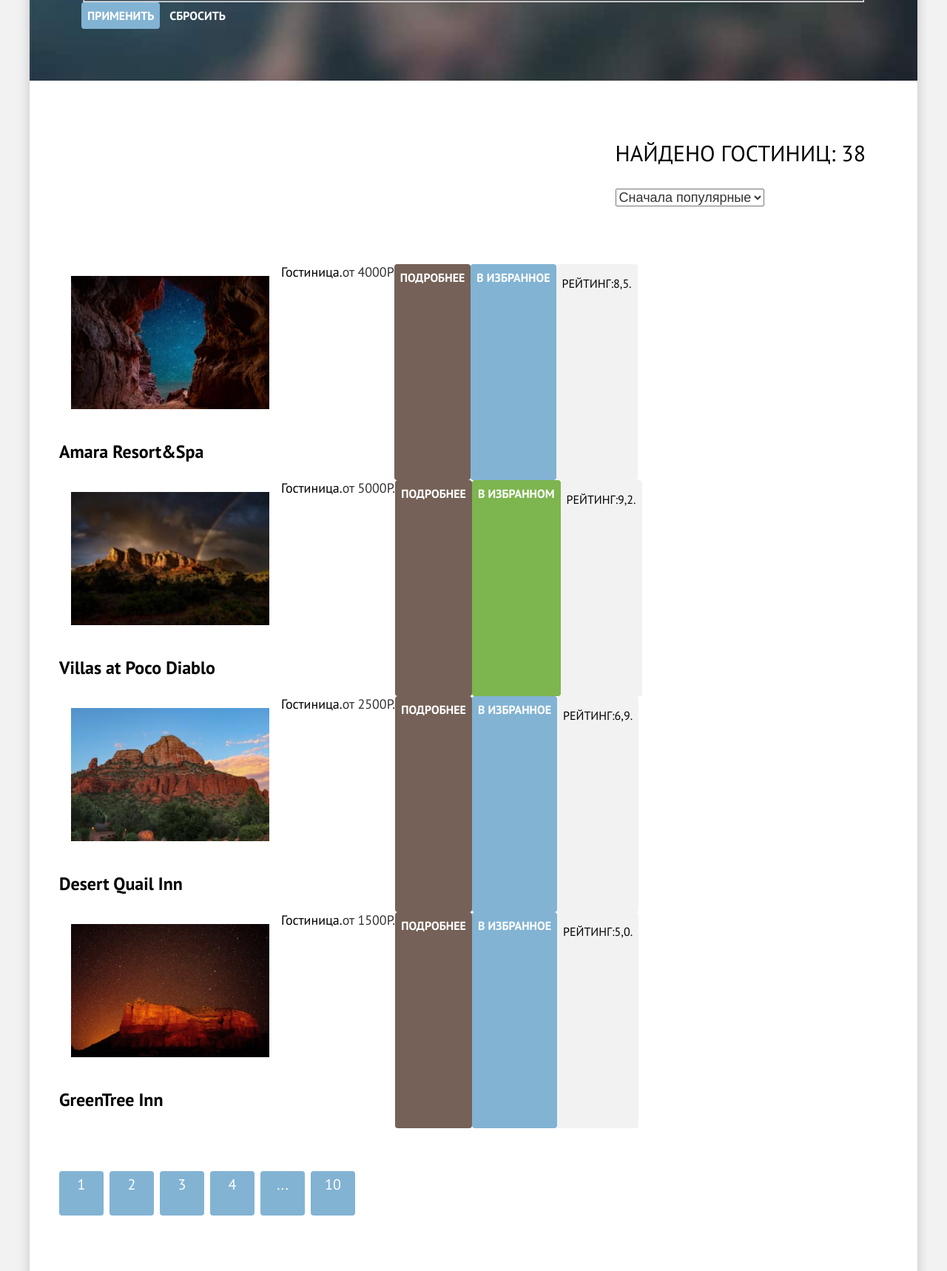
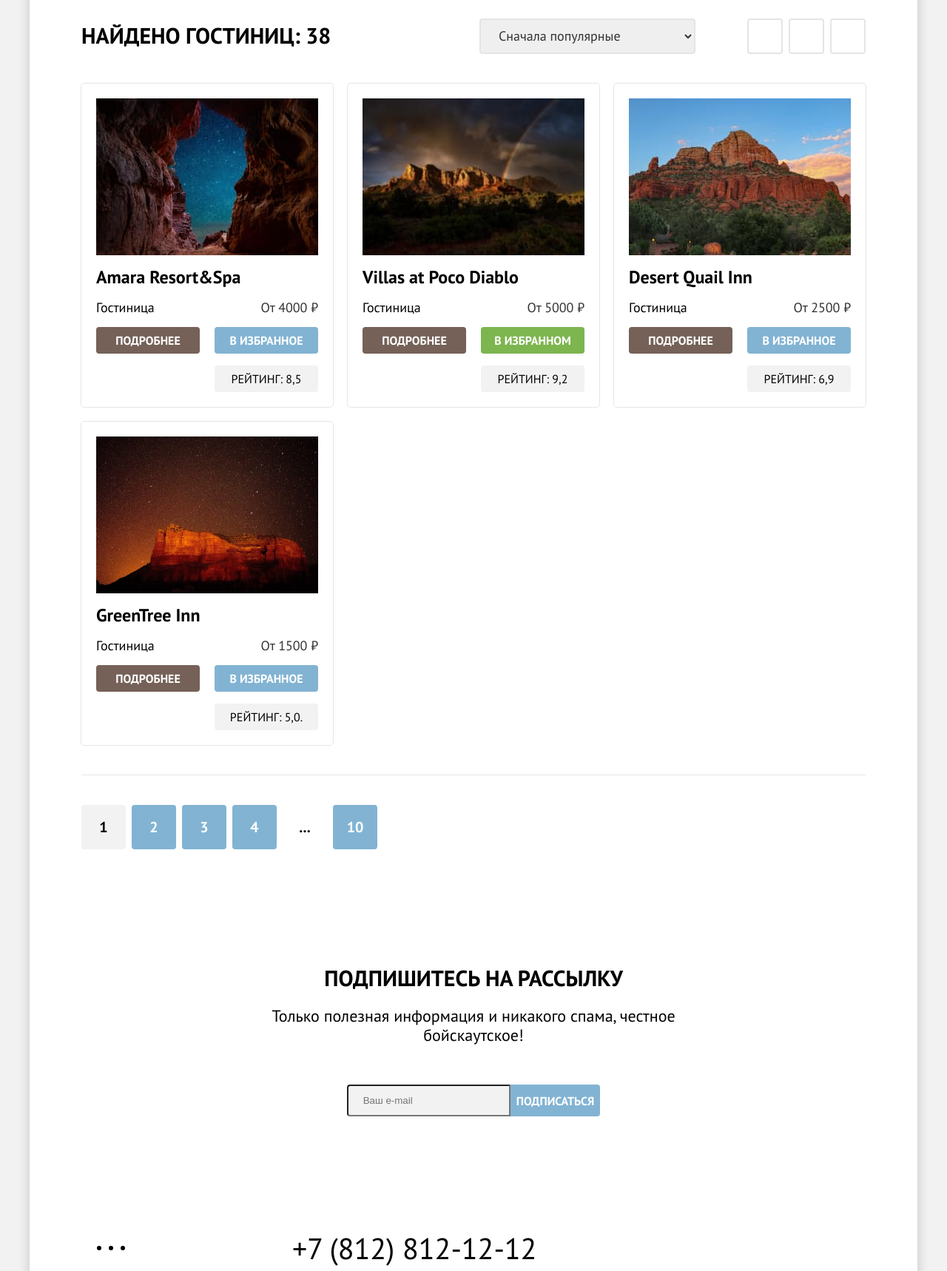
Before and after one commit to htmlacademy-htmlcss/2177095-sedona-35, a plain HTML site: page catalog.html in a window 1280 px wide. Shown: the part 680-2398 px from the top of the page at 74% size. Drawn offline with Linux system fonts and the light colour scheme.

Commit message:
Выполняет домашнее задание по Сеткам

```diff
--- a/catalog.html
+++ b/catalog.html
@@ -1,10 +1,9 @@
 <!DOCTYPE html>
 <html lang="ru">
-
   <head>
-    <meta charset="utf-8">
+    <meta charset="utf-8" />
     <title>Html Academy Седона</title>
-    <link rel="stylesheet" href="styles/styles.css">
+    <link rel="stylesheet" href="styles/styles.css" />
   </head>
 
   <body>
@@ -12,8 +11,13 @@
       <header class="page-header">
         <nav class="navigation">
           <a class="navigation-logo" href="index.html">
-            <img class="page-header-logo" src="images/icons/logo.svg" alt="Логотип города Седона." width="140"
-              height="70">
+            <img
+              class="page-header-logo"
+              src="images/icons/logo.svg"
+              alt="Логотип города Седона."
+              width="140"
+              height="70"
+            />
           </a>
 
           <ul class="navigation-list">
@@ -29,16 +33,14 @@
           </ul>
           <ul class="navigation-list navigation-user">
             <li class="navigation-item">
-              <a class="navigation-link" href="#">
-                <span class="visually-hidden">Поиск.</span></a>
+              <a class="navigation-link-search" href="#"> <span class="visually-hidden">Поиск.</span></a>
             </li>
             <li class="navigation-item-user">
-              <a class="navigation-link navigation-link-favorites" href="#">
-                <span class="favorite-count">12.</span>
+              <a class="navigation-link-favorites" href="#">
                 <span class="visually-hidden">отелей добавлено в избранное.</span>
               </a>
             </li>
-            <li class="navigation-item-user ">
+            <li class="navigation-item-user">
               <a class="button button-brown navigation-link-user" href="#">Хочу сюда!</a>
             </li>
           </ul>
@@ -61,27 +63,26 @@
           </header>
           <h2 class="visually-hidden">Фильтр для поиска гостиниц в Седоне.</h2>
           <form class="catalog-filter-search" action="https://echo.htmlacademy.ru/" method="get">
-
             <fieldset class="search-filter-group">
               <legend class="search-filter-title">Инфраструктура:</legend>
               <ul class="search-filter-list">
                 <li class="search-filter-item">
                   <label class="control">
-                    <input class="control-input" type="checkbox" name="Infrastructure" value="swimming-pool" checked>
+                    <input class="control-input" type="checkbox" name="Infrastructure" value="swimming-pool" checked />
                     Бассейн
                   </label>
                 </li>
 
                 <li class="search-filter-item">
                   <label class="control">
-                    <input class="control-input" type="checkbox" name="Infrastructure" value="parking" checked>
+                    <input class="control-input" type="checkbox" name="Infrastructure" value="parking" checked />
                     Парковка
                   </label>
                 </li>
 
                 <li class="search-filter-item">
                   <label class="control">
-                    <input class="control-input" type="checkbox" name="Infrastructure" value="wi-fi">
+                    <input class="control-input" type="checkbox" name="Infrastructure" value="wi-fi" />
                     Wi-Fi
                   </label>
                 </li>
@@ -94,21 +95,21 @@
               <ul class="search-filter-list">
                 <li class="search-filter-item">
                   <label class="control">
-                    <input class="control-input" type="radio" name="type-of-housing" value="Hotel" checked>
+                    <input class="control-input" type="radio" name="type-of-housing" value="Hotel" checked />
                     Гостиница
                   </label>
                 </li>
 
                 <li class="search-filter-item">
                   <label class="control">
-                    <input class="control-input" type="radio" name="type-of-housing" value="Motel">
+                    <input class="control-input" type="radio" name="type-of-housing" value="Motel" />
                     Мотель
                   </label>
                 </li>
 
                 <li class="search-filter-item">
                   <label class="control">
-                    <input class="control-input" type="radio" name="type-of-housing" value="Apartments">
+                    <input class="control-input" type="radio" name="type-of-housing" value="Apartments" />
                     Апартаменты
                   </label>
                 </li>
@@ -121,12 +122,9 @@
             <button class="button button-reset" type="reset">Сбросить</button>
           </form>
         </div>
-        <!-- Карточки отелей (ниже)-->
         <section class="result">
           <div class="sort-result">
             <p class="search-result">Найдено гостиниц: 38</p>
-
-            <!--Добавляем выпадающий список ниже -->
 
             <select class="select-control" aria-label="Сортировка">
               <option value="popular">Сначала популярные</option>
@@ -136,81 +134,114 @@
 
             <!-- Добавляем вариант отображения каталога на странице ниже -->
 
-            <a class="button button-table" href="#">
+            <ul class="result-direction-list">
+              <li class="result-direction-item">
+                <a class="result-direction-link button-table" href="#">
                   <span class="visually-hidden">Показать в виде таблицы.</span>
                 </a>
-            <a class="button button-card" href="#">
+              </li>
+              <li class="result-direction-item">
+                <a class="result-direction-link button-card" href="#">
                   <span class="visually-hidden">Показать одну карточку.</span>
                 </a>
-            <a class="button button-list" href="#">
+              </li>
+              <li class="result-direction-item">
+                <a class="result-direction-link button-list" href="#">
                   <span class="visually-hidden">Показать в виде списка.</span>
                 </a>
+              </li>
+            </ul>
           </div>
-        </section>
-
-        <ul>
+          <ul class="hotel-list">
             <li class="hotel-card">
               <a class="hotel-card-link" href="#">
-              <img class="hotel-card-image" src="images/content/hotel-amara-resort-spa.jpg"
-                alt="фото гостиницы Amara Resort&Spa." width="300" height="212">
+                <img
+                  class="hotel-card-image"
+                  src="images/content/hotel-amara-resort-spa.jpg"
+                  alt="фото гостиницы Amara Resort&Spa."
+                  width="300"
+                  height="212"
+                />
                 <h3 class="hotel-card-title">Amara Resort&Spa</h3>
               </a>
-            <span class="hotel-card-description">Гостиница.</span>
-            <span class="hotel-card-price">от 4000Р</span>
-            <a class="button button-brown  hotel-card-button" href="#">Подробнее</a>
+             <div class="hotel-card-content">
+                <span class="hotel-card-description">Гостиница</span>
+                <span class="hotel-card-price">От 4000 ₽</span>
+                <a class="button button-brown hotel-card-button" href="#">Подробнее</a>
                 <a class="button button-blue add-to-favorites" href="#">В избранное</a>
                 <span class="hotel-stars hotel-stars-4">
                   <span class="visually-hidden">4 звезды.</span>
                 </span>
-            <span class="button button-grey hotel-card-rating">Рейтинг:8,5.</span>
+                <span class="button button-grey hotel-card-rating">Рейтинг: 8,5</span>
+             </div>
             </li>
             <li class="hotel-card">
               <a class="hotel-card-link" href="#">
-              <img class="hotel-card-image" src="images/content/hotel-villas-poco-diablo.jpg"
-                alt="фото гостиницы Villas at Poco Diablo." width="300" height="212">
+                <img
+                  class="hotel-card-image"
+                  src="images/content/hotel-villas-poco-diablo.jpg"
+                  alt="фото гостиницы Villas at Poco Diablo."
+                  width="300"
+                  height="212"
+                />
                 <h3 class="hotel-card-title">Villas at Poco Diablo</h3>
               </a>
-            <span class="hotel-card-description">Гостиница.</span>
-            <span class="hotel-card-price">от 5000Р.</span>
+              <div class="hotel-card-content">
+                <span class="hotel-card-description">Гостиница</span>
+                <span class="hotel-card-price">От 5000 ₽</span>
                 <a class="button button-brown hotel-card-button" href="#">Подробнее</a>
                 <a class="button button-green button add-to-favorites" href="#">В избранном</a>
                 <span class="hotel-stars hotel-stars-4">
                   <span class="visually-hidden">4 звезды.</span>
                 </span>
-            <span class="button button-grey hotel-card-rating">Рейтинг:9,2.</span>
+                <span class="button button-grey hotel-card-rating">Рейтинг: 9,2</span>
+              </div>
             </li>
             <li class="hotel-card">
               <a class="hotel-card-link" href="#">
-              <img class="hotel-card-image" src="images/content/hotel-desert-quail-inn.jpg"
-                alt="фото гостиницы Desert Quail Inn." width="300" height="212">
+                <img
+                  class="hotel-card-image"
+                  src="images/content/hotel-desert-quail-inn.jpg"
+                  alt="фото гостиницы Desert Quail Inn."
+                  width="300"
+                  height="212"
+                />
                 <h3 class="hotel-card-title">Desert Quail Inn</h3>
               </a>
-            <span class="hotel-card-description">Гостиница.</span>
-            <span class="hotel-card-price">от 2500Р.</span>
+              <div class="hotel-card-content">
+                <span class="hotel-card-description">Гостиница</span>
+                <span class="hotel-card-price">От 2500 ₽</span>
                 <a class="button button-brown hotel-card-button" href="#">Подробнее</a>
                 <a class="button button-blue button add-to-favorites" href="#">В избранное</a>
                 <span class="hotel-stars hotel-stars-3">
                   <span class="visually-hidden">3 звезды.</span>
                 </span>
-            <span class="button button-grey hotel-card-rating">Рейтинг:6,9.</span>
+                <span class="button button-grey hotel-card-rating">Рейтинг: 6,9</span>
+              </div>
             </li>
             <li class="hotel-card">
               <a class="hotel-card-link" href="hotel.html">
-              <img class="hotel-card-image" src="images/content/hotel-greentree-inn.jpg"
-                alt="фото гостиницы GreenTree Inn." width="300" height="212">
+                <img
+                  class="hotel-card-image"
+                  src="images/content/hotel-greentree-inn.jpg"
+                  alt="фото гостиницы GreenTree Inn."
+                  width="300"
+                  height="212"
+                />
                 <h3 class="hotel-card-title">GreenTree Inn</h3>
               </a>
-            <span class="hotel-card-description">Гостиница.</span>
-            <span class="hotel-card-price">от 1500Р.</span>
+              <div class="hotel-card-content">
+                <span class="hotel-card-description">Гостиница</span>
+                <span class="hotel-card-price">От 1500 ₽</span>
                 <a class="button button-brown hotel-card-button" href="housing.html">Подробнее</a>
                 <a class="button button-blue button add-to-favorites" href="#">В избранное</a>
                 <span class="hotel-stars hotel-stars-2">
                   <span class="visually-hidden">2 звезды.</span>
                 </span>
-            <span class="button button-grey hotel-card-rating">Рейтинг:5,0.</span>
+                <span class="button button-grey hotel-card-rating">Рейтинг: 5,0.</span>
+              </div>
             </li>
           </ul>
-        <div class="pagination-container">
           <ul class="pagination">
             <li class="pagination-item">
               <a class="pagination-link pagination-current">1</a>
@@ -231,17 +262,22 @@
               <a class="pagination-link" href="#">10</a>
             </li>
           </ul>
-        </div>
+        </section>
 
         <section class="newsletter newsletter-inner">
           <h2 class="newsletter-title">Подпишитесь на рассылку</h2>
           <p class="newsletter-description">Только полезная информация и никакого спама, честное бойскаутское!</p>
 
-
           <form class="newsletter-form" action="https://echo.htmlacademy.ru/" method="post">
             <label>
-              <input class="field" placeholder="Ваш e-mail" type="email" name="newsletter-email" id="newsletter-email"
-                required>
+              <input
+                class="field"
+                placeholder="Ваш e-mail"
+                type="email"
+                name="newsletter-email"
+                id="newsletter-email"
+                required
+              />
               <span class="visually-hidden">Email.</span>
             </label>
             <button class="button button-blue newsletter-button" type="submit">Подписаться</button>
@@ -277,11 +313,9 @@
 
         <section class="copyright">
           <h2 class="visually-hidden">Сайт сделан в HTML Academy.</h2>
-          <a class="footer-logo-link" href="https://htmlacademy.ru/">
-          </a>
+          <a class="footer-logo-link" href="https://htmlacademy.ru/"> </a>
         </section>
       </footer>
     </div>
   </body>
-
 </html>
--- a/styles/styles.css
+++ b/styles/styles.css
@@ -59,6 +59,7 @@ body {
   border-radius: 4px;
   text-decoration: none;
   padding: 8px;
+
 }
 
 .button-blue {
@@ -75,6 +76,7 @@ body {
 
 .button-grey {
   background-color: #f2f2f2;
+  cursor: default;
 }
 
 .button-reset {
@@ -93,36 +95,38 @@ body {
 
 .page-header {
   padding: 0 70px;
-  justify-content: space-between;
+  margin-bottom: -6px;
+  position: relative;
+  z-index: 1;
+}
+
+.navigation {
+  display: flex;
 }
 
 .navigation-link {
   display: block;
-  padding: 20px 21px;
-  font-weight: 700px;
+  padding: 20px 16px;
+  font-weight: 700;
   font-size: 20px;
   line-height: 24px;
   color: #000000;
   text-decoration: none;
 }
 
-
 .navigation-list {
   list-style-type: none;
-  margin: 0;
+  margin: 0 28px 0 0;
   padding: 0;
-  width: 507px;
   display: flex;
   flex-wrap: wrap;
-  }
+}
 
-  .navigation-user .navigation-link {
-    min-width: 20px;
-    min-height: 24px;
-  }
-  .navigation-user {
-
-  }
+.navigation-user  {
+  list-style-type: none;
+  margin: 0 0 0 auto;
+  padding: 0;
+}
 
 .favorite-count {
   font-weight: 400;
@@ -133,7 +137,6 @@ body {
 
 .main-container {
   flex-grow: 1;
-  padding: 0 70px;
 }
 
 .page-header-logo {
@@ -141,7 +144,6 @@ body {
   margin: 0;
   padding: 0;
 }
-
 
 .button-navigation-link-user {
   text-transform: uppercase;
@@ -218,7 +220,6 @@ body {
   padding: 0;
   list-style-type: none;
   display: flex;
-
 }
 
 .advantages-item {
@@ -280,6 +281,7 @@ body {
 }
 
 .search-title {
+  margin: 0 0 20px;
   font-size: 30px;
   line-height: 36px;
   text-align: center;
@@ -288,6 +290,7 @@ body {
 }
 
 .search-description {
+  margin: 0;
   font-weight: 400;
   font-size: 22px;
   line-height: 26px;
@@ -295,11 +298,13 @@ body {
   color: #333333;
 }
 
-.button-brown-search {
-  display: flex;
-  background: #756157;
+.button-search {
+  line-height: 36px;
+  font-size: 20px;
+  display: table;
+  margin: 54px auto 0;
   border-radius: 4px;
-  padding: 8px, 50px;
+  padding: 8px 50px;
 }
 
 .newsletter {
@@ -318,27 +323,29 @@ body {
   font-size: 30px;
   line-height: 36px;
   text-transform: uppercase;
-  color: #FFFFFF;
+  color: #ffffff;
+  margin: 0 0 20px 0;
 }
 
 .newsletter-description {
   font-size: 22px;
   line-height: 26px;
   text-align: center;
-  color: #FFFFFF
+  color: #ffffff;
+  margin: 0 0 54px 0;
 }
 
 .field {
   display: flex;
   padding: 12px 20px;
-  background-color: #F2F2F2;
+  background-color: #f2f2f2;
   border-radius: 4px 0 0 4px;
 }
 
 .button-blue-newsletter {
   display: flex;
   padding: 8px 50px;
-  background-color: #82B3D3;
+  background-color: #82b3d3;
   border-radius: 0 4px 4px 0;
 }
 
@@ -348,8 +355,9 @@ body {
   color: #000000;
   text-transform: uppercase;
   text-decoration: none;
+  justify-self: center;
+
 }
-
 
 /* main catalog */
 
@@ -367,13 +375,12 @@ body {
 }
 
 .inner-header-title {
-
   margin-bottom: 8px;
   font-size: 60px;
   line-height: 78px;
   text-align: left;
   vertical-align: top;
-  color: #FFFFFF;
+  color: #ffffff;
 }
 
 .breadcrumbs {
@@ -381,9 +388,7 @@ body {
   margin: 0;
   padding: 0;
   list-style-type: none;
-  color: #FFFFFF;
-
-
+  color: #ffffff;
 }
 
 .breadcrumbs-item {
@@ -397,76 +402,93 @@ body {
   text-decoration: none;
   font-size: 16px;
   line-height: 21px;
-  color: #FFFFFF;
+  color: #ffffff;
 }
 
 .result {
+  padding: 50px 70px 60px 70px;
+  background-color: #ffffff;
+}
+
+.sort-result {
   display: flex;
-  flex-direction: column;
-  align-items: flex-end;
-  padding: 50px 70px 60px;
-  background-color: #FFFFFF;
+  margin-bottom: 40px;
+}
+
+.search {
+  padding: 96px;
 }
 
 .search-result {
-  font-style: bold;
+  margin: 5px 30px 0 0;
+  font-weight: 700;
   font-size: 30px;
   line-height: 36px;
-  text-align: left;
   color: #000000;
-  padding: 50px, 70px, 60px, 70px;
   text-transform: uppercase;
 }
 
 .search-filter-title {
-
   font-size: 20px;
   line-height: 24px;
   font-weight: 700;
   text-transform: capitalize;
-  color: #FFFFFF;
+  color: #ffffff;
 }
 
 .search-filter-item {
   font-weight: 400;
   font-size: 18px;
-  line-height: 23px;
-  color: #FFFFFF;
+  line-height: 21px;
+  color: #ffffff;
 }
 
 .select-control {
+  font-family: inherit;
   font-weight: 400;
   font-size: 18px;
   line-height: 21px;
   color: #333333;
+  padding: 10px 50px 10px 20px;
+  width: 292px;
+  border: 2px solid #e5e5e5;
+  border-radius: 4px;
+  height: 48px;
+  margin: 0 70px 0 auto;
 }
 
 .footer-social-link {
-  color: #83B3D3;
+  color: #83b3d3;
 }
 
+.footer-social-list {
+  display: flex;
+  flex-wrap: wrap;
+}
 .control {
   font-size: 20px;
   line-height: 24px;
   text-transform: capitalize;
-  color: #FFFFFF;
+  color: #ffffff;
 }
 
 .control-input {
   font-size: 18px;
   line-height: 23px;
-  color: #FFFFFF;
+  color: #ffffff;
 }
 
 .hotel-card-title {
+  margin: 0;
   font-size: 24px;
   line-height: 28px;
   color: #000000;
 }
 
-.hotel-card-image {
-  width: 300px;
-  padding: 16px;
+.hotel-card-content {
+  display: grid;
+  grid-template-columns: repeat(2, 1fr);
+  grid-gap: 16px 20px;
 }
 
 .hotel-card-description {
@@ -479,20 +501,25 @@ body {
 }
 
 .hotel-card-rating {
-  line-height: 37px;
+  line-height: 20px;
   border-radius: 4px;
 }
 
 .hotel-card-link {
   text-decoration: none;
+  display: block;
+  margin-bottom: 16px;
+}
+
+.hotel-card-image {
+  display: block;
+  margin-bottom: 16px;
 }
 
 .hotel-card {
-  display: flex;
-  flex-wrap: wrap;
-  list-style-type: none;
-  margin: 0;
-  padding: 0;
+  padding: 20px;
+  box-shadow: 0 0 0 1px #e6e6e6;
+  border-radius: 4px;
 }
 
 .brown-hotel-card-button {
@@ -503,42 +530,39 @@ body {
   border-radius: 4px;
 }
 
-/* Pagination */
-.pagination-container {
-  display: flex;
-  padding: 40px;
-  background-color: #ffffff;
-}
-
 .pagination {
-  display: flex;
+  display: grid;
+  grid-template-columns: repeat(auto-fill, 60px);
+  gap: 8px;
   margin: 0;
   padding: 0;
   list-style-type: none;
 }
 
 .pagination-link {
-  display: block;
+  display: flex;
+  align-items: center;
+  justify-content: center;
   padding: 0;
   box-sizing: border-box;
   width: 60px;
   height: 60px;
   border-radius: 4px;
-  background-color: #82B3D3;
+  background-color: #82b3d3;
   color: #ffffff;
-  font-weight: 700px;
+  font-weight: 700;
   font-size: 20px;
   line-height: 36px;
-  text-align: center;
   text-decoration: none;
 }
 
-.pagination-item:not(:last-child) {
-  margin-right: 8px;
+.pagination-current {
+  background-color: #f2f2f2;
+  color: #000000;
 }
 
-.pagination-link-pagination-current {
-  background-color: #F2F2F2;
+.pagination-divider {
+  background-color: #ffffff;
   color: #000000;
 }
 
@@ -546,3 +570,63 @@ body {
   background-image: none;
   background-color: #ffffff;
 }
+
+.newsletter-inner .newsletter-title {
+  color: #000000;
+}
+
+.newsletter-inner .newsletter-description {
+  color: #000000;
+}
+
+.result-direction-list {
+  margin: 0;
+  padding: 0;
+  list-style: none;
+  display: grid;
+  grid-template-columns: repeat(3, 48px);
+  gap: 8px;
+}
+
+.result-direction-link {
+  width: 48px;
+  height: 48px;
+  display: block;
+  border: 2px solid #e5e5e5;
+  border-radius: 4px;
+}
+
+.hotel-list {
+  margin: 0 0 40px 0;
+  padding: 0 0 40px 0;
+  list-style: none;
+  display: grid;
+  grid-template-columns: repeat(3, 1fr);
+  gap: 20px;
+  border-bottom: 1px solid #e6e6e6;
+}
+
+.navigation-logo {
+  margin-right: 28px;
+}
+
+.newsletter-form {
+  display: flex;
+}
+
+
+.newsletter-button {
+  border-radius: 0 4px 4px 0;
+}
+
+.page-footer {
+  padding: 45px 70px 35px;
+  display: grid;
+  grid-template-columns: 1fr 2fr 1fr;
+  align-items: center;
+  gap: 40px;
+}
+
+.footer-logo-link {
+  justify-self: end;
+}
```
Also changed, not shown: index.html (+12 -15 lines), images/icons/html-academy.svg. Lines whose indentation alone changed are shown as unchanged.
